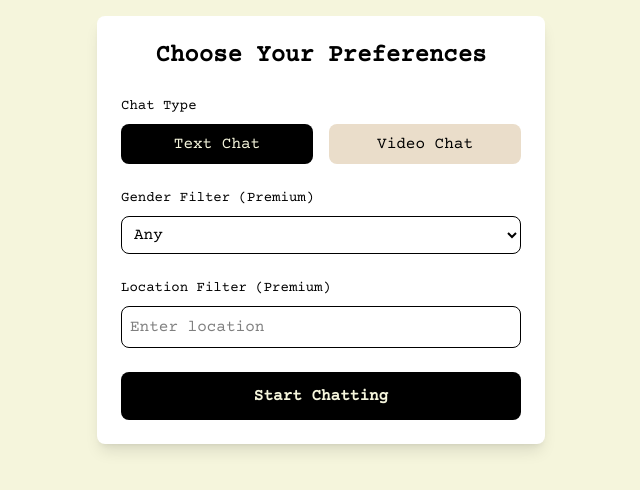
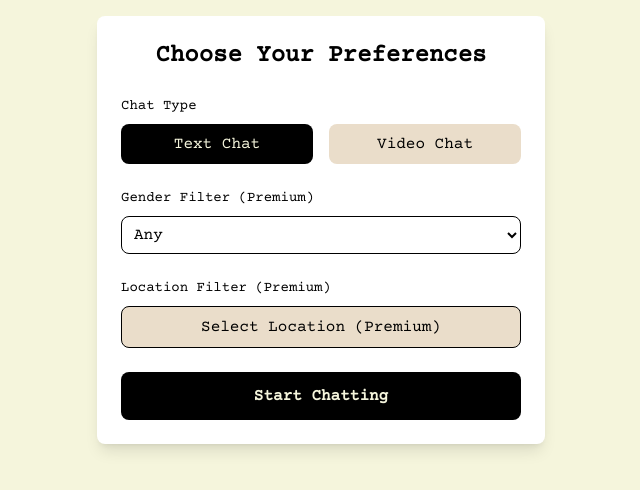
Before and after one commit to ShreeRaghava/vibely-chat-app, a Next.js app: page /lobby in a window 1280 px wide. Shown: the top 490 px of the page, without its empty margins (319-959 px from the left). Built offline with nearby package versions, Linux system fonts and the light colour scheme; no server answers.

Commit message:
Enable gender selection in lobby and make location a premium button

```diff
--- a/app/lobby/page.tsx
+++ b/app/lobby/page.tsx
@@ -83,7 +83,6 @@ export default function Lobby() {
               value={genderFilter}
               onChange={(e) => setGenderFilter(e.target.value)}
               className="w-full p-2 border rounded-lg"
-              disabled={!isPremium}
             >
               <option value="">Any</option>
               <option value="male">Male</option>
@@ -93,14 +92,12 @@ export default function Lobby() {
 
           <div className="mb-6">
             <label className="block text-sm font-medium mb-2">Location Filter {!isPremium && '(Premium)'}</label>
-            <input
-              type="text"
-              value={locationFilter}
-              onChange={(e) => setLocationFilter(e.target.value)}
-              placeholder="Enter location"
-              className="w-full p-2 border rounded-lg"
-              disabled={!isPremium}
-            />
+            <button
+              onClick={() => router.push('/premium')}
+              className="w-full p-2 border rounded-lg bg-nude-cream hover:bg-nude-beige transition-colors"
+            >
+              Select Location (Premium)
+            </button>
           </div>
 
           <motion.button
```
